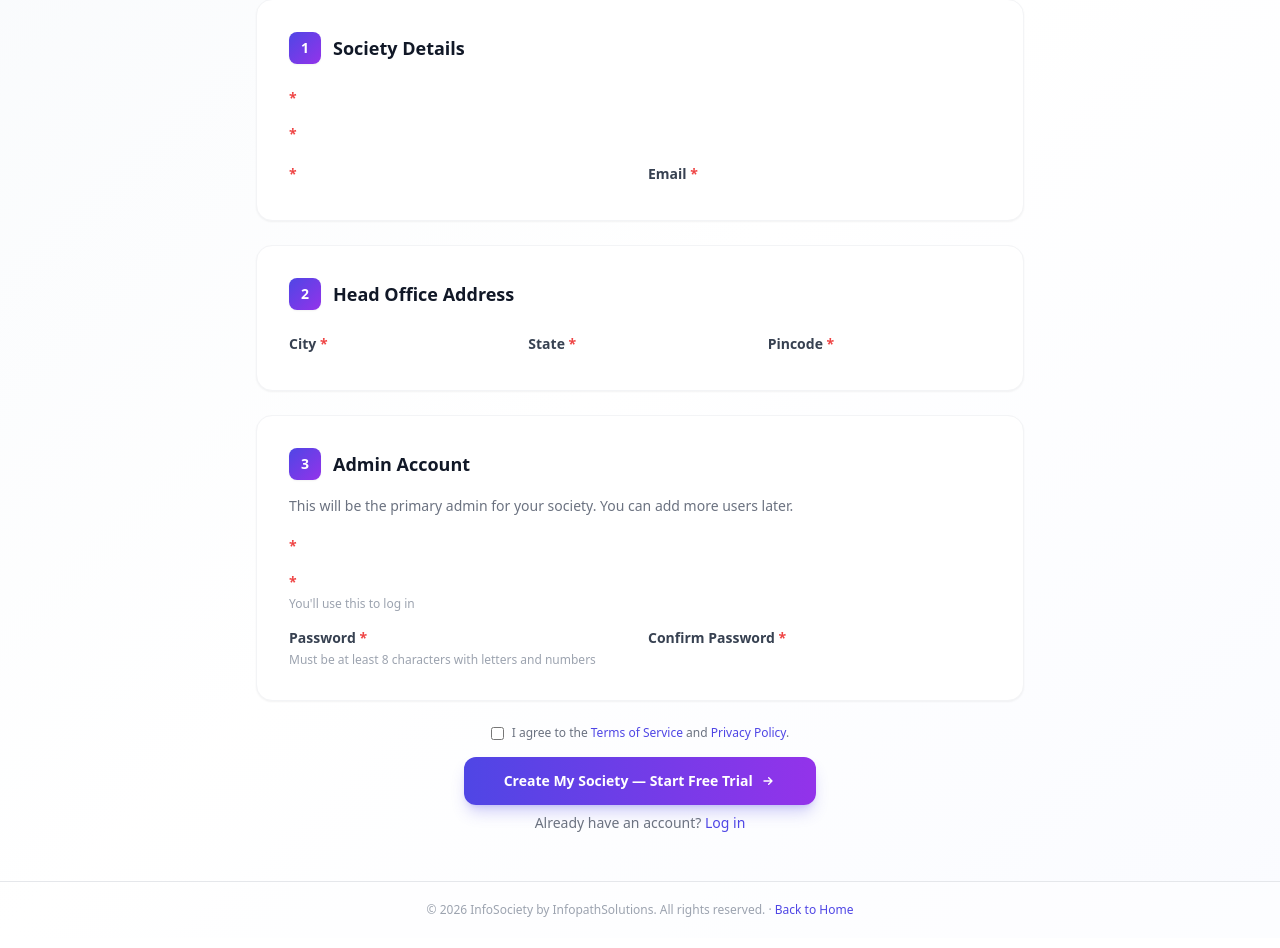
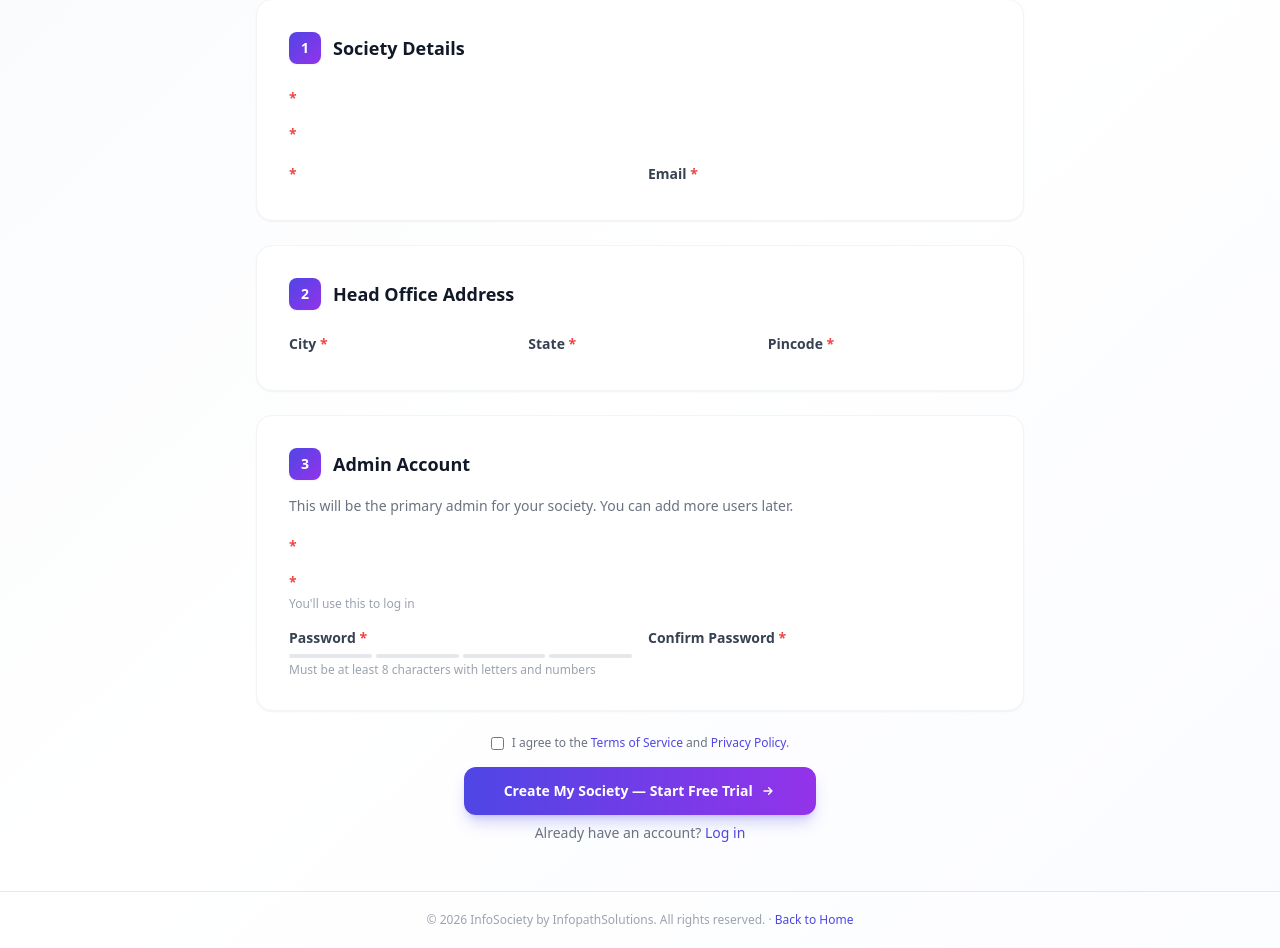
Before and after one commit to Shashwat-Manglam-Jain/Infopathsoftwares-societymangement, a Django app: template templates/signup.html in a window 1280 px wide. Shown: the part 241-1189 px from the top of the page. Before the commit the page ends 1158 px from the top, so only its background shows below. Run offline with Django 5.2, Linux system fonts and the light colour scheme; the template is opened without the code that fills it, so the values that code supplies are empty; some libraries are stand-ins or nearby versions.

Commit message:
fix: add visual password strength indicator to signup form
Dynamic 4-bar meter + label shows weak/fair/good/strong as user types.

Co-Authored-By: Claude Opus 4.6 <noreply@anthropic.com>

```diff
--- a/templates/signup.html
+++ b/templates/signup.html
@@ -150,7 +150,13 @@
                             <label for="id_password" class="block text-sm font-semibold text-gray-700 mb-1">{% trans "Password" %} <span class="text-red-500">*</span></label>
                             {{ form.password }}
                             {% if form.password.errors %}<p class="mt-1 text-sm text-red-600">{{ form.password.errors.0 }}</p>{% endif %}
-                            <p class="mt-1 text-xs text-gray-400">{% trans "Must be at least 8 characters with letters and numbers" %}</p>
+                            <div class="mt-1.5 flex gap-1" id="pw-strength">
+                                <div class="h-1 flex-1 rounded-full bg-gray-200"></div>
+                                <div class="h-1 flex-1 rounded-full bg-gray-200"></div>
+                                <div class="h-1 flex-1 rounded-full bg-gray-200"></div>
+                                <div class="h-1 flex-1 rounded-full bg-gray-200"></div>
+                            </div>
+                            <p class="mt-1 text-xs text-gray-400" id="pw-hint">{% trans "Must be at least 8 characters with letters and numbers" %}</p>
                         </div>
                         <div>
                             <label for="id_confirm_password" class="block text-sm font-semibold text-gray-700 mb-1">{% trans "Confirm Password" %} <span class="text-red-500">*</span></label>
@@ -197,6 +203,26 @@ document.querySelectorAll('select').forEach(function(el) {
         }
     });
 });
+
+var pwInput = document.getElementById('id_password');
+if (pwInput) {
+    pwInput.addEventListener('input', function() {
+        var pw = this.value;
+        var bars = document.querySelectorAll('#pw-strength > div');
+        var hint = document.getElementById('pw-hint');
+        var score = 0;
+        if (pw.length >= 8) score++;
+        if (/[a-z]/.test(pw) && /[A-Z]/.test(pw)) score++;
+        if (/\d/.test(pw)) score++;
+        if (/[^a-zA-Z0-9]/.test(pw)) score++;
+        var colors = ['bg-red-400', 'bg-orange-400', 'bg-yellow-400', 'bg-green-500'];
+        var labels = ['{% trans "Weak" %}', '{% trans "Fair" %}', '{% trans "Good" %}', '{% trans "Strong" %}'];
+        bars.forEach(function(bar, i) {
+            bar.className = 'h-1 flex-1 rounded-full ' + (i < score ? colors[Math.min(score - 1, 3)] : 'bg-gray-200');
+        });
+        hint.textContent = pw.length > 0 ? labels[Math.min(score, 3)] : '{% trans "Must be at least 8 characters with letters and numbers" %}';
+    });
+}
 </script>
 </body>
 </html>
```
